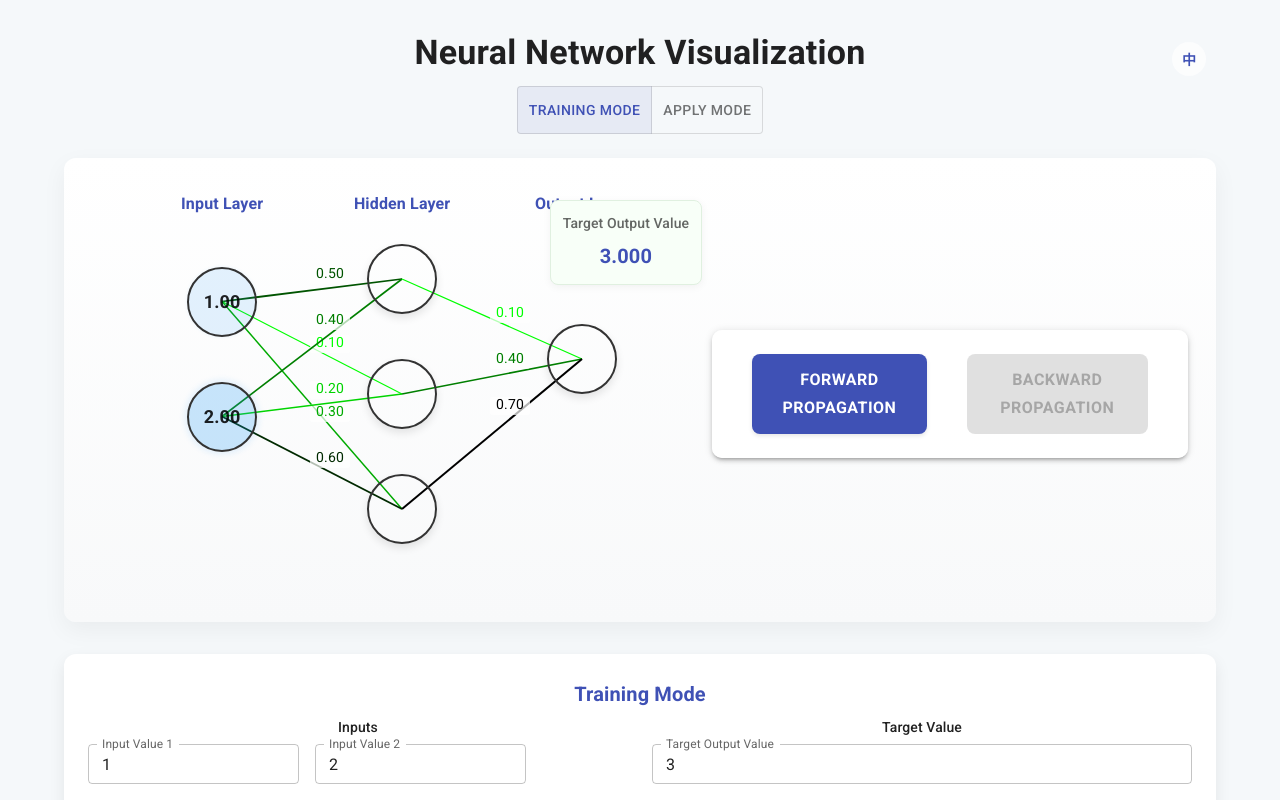
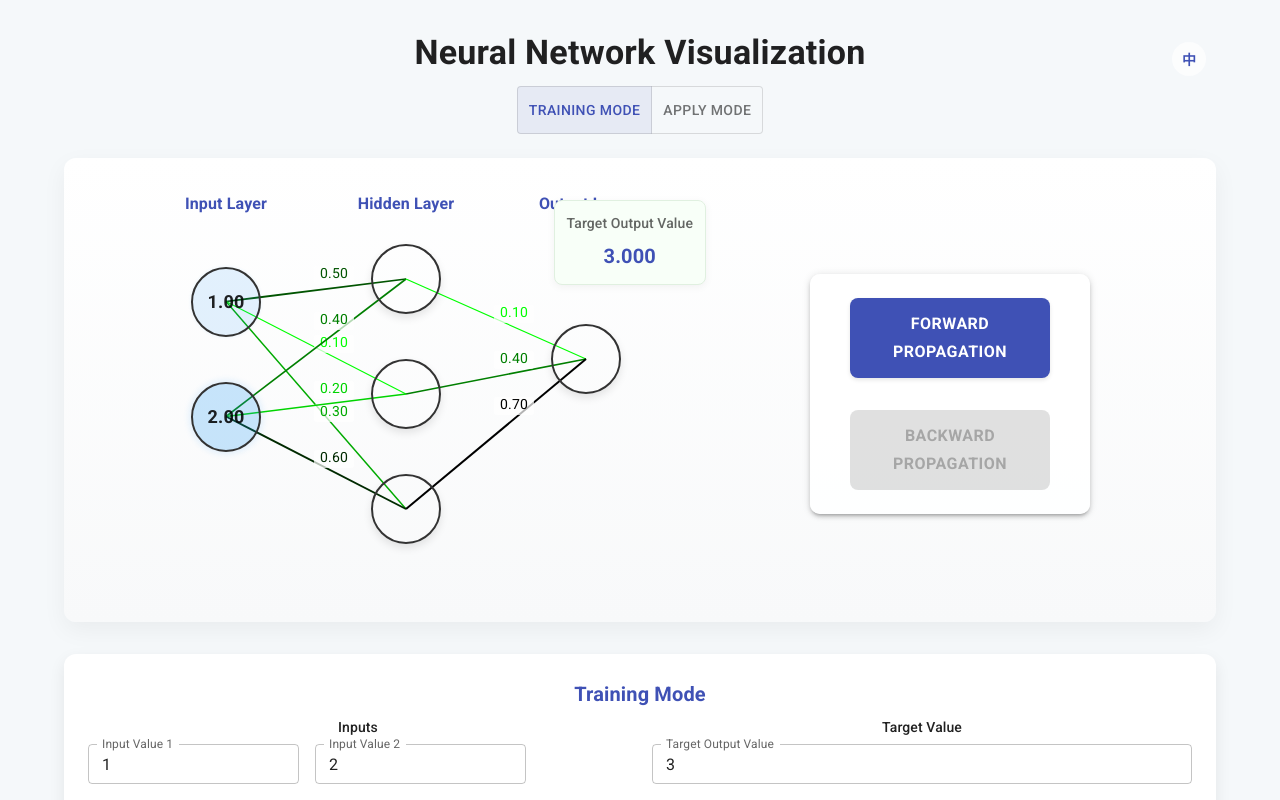
Before and after one commit to DrGGao/NeuralNetworkSimulator, a React (Create React App) app: page / in a window 1280 px wide. Shown: the top 800 px of the page. Built offline with nearby package versions, Linux system fonts and the light colour scheme.

Commit message:
将前向传播和反向传播按钮改为垂直布局

```diff
--- a/src/components/NeuralNetworkSimulator.js
+++ b/src/components/NeuralNetworkSimulator.js
@@ -585,8 +585,10 @@ const NeuralNetworkSimulator = () => {
                 px: 4,
                 borderRadius: '10px',
                 background: 'rgba(255, 255, 255, 0.9)',
-                display: 'inline-flex',
-                gap: 3
+                display: 'flex',
+                flexDirection: 'column',
+                gap: 2,
+                width: '280px'
               }}
             >
               <StyledButton
@@ -597,7 +599,6 @@ const NeuralNetworkSimulator = () => {
                 size="large"
                 sx={{
                   fontSize: '16px',
-                  px: 4,
                   py: 1.5,
                   fontWeight: 'bold'
                 }}
@@ -612,7 +613,6 @@ const NeuralNetworkSimulator = () => {
                 size="large"
                 sx={{
                   fontSize: '16px',
-                  px: 4,
                   py: 1.5,
                   fontWeight: 'bold'
                 }}
```
